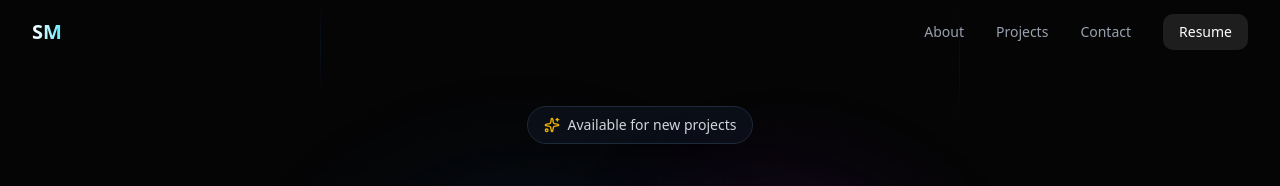
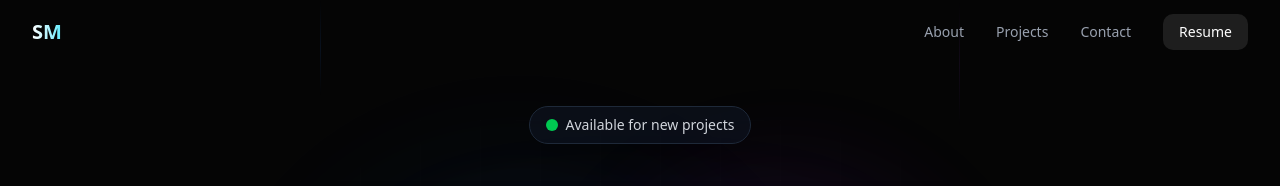
Before and after one commit to Sphesihle124/AI-Full-Stack-portfolio, a Next.js app: page / in a window 1280 px wide. Shown: the top 186 px of the page. Built offline with nearby package versions, Linux system fonts and the light colour scheme.

Commit message:
hero section updated spakles with green dot

```diff
--- a/components/hero/Hero.tsx
+++ b/components/hero/Hero.tsx
@@ -1,7 +1,7 @@
 "use client";
 
 import { motion } from "framer-motion";
-import { ArrowDown, Mail, ExternalLink, Sparkles } from "lucide-react";
+import { ArrowDown, Mail, ExternalLink } from "lucide-react";
 
 const containerVariants = {
   hidden: { opacity: 0 },
@@ -69,7 +69,10 @@
           variants={itemVariants}
           transition={{ duration: 0.5 }}
         >
-          <Sparkles className="w-4 h-4 text-yellow-500" />
+          <span className="relative flex h-3 w-3">
+            <span className="animate-ping absolute inline-flex h-full w-full rounded-full bg-green-400 opacity-75"></span>
+            <span className="relative inline-flex rounded-full h-3 w-3 bg-green-500"></span>
+          </span>
           <span className="text-sm text-gray-300">Available for new projects</span>
         </motion.div>
 
```
